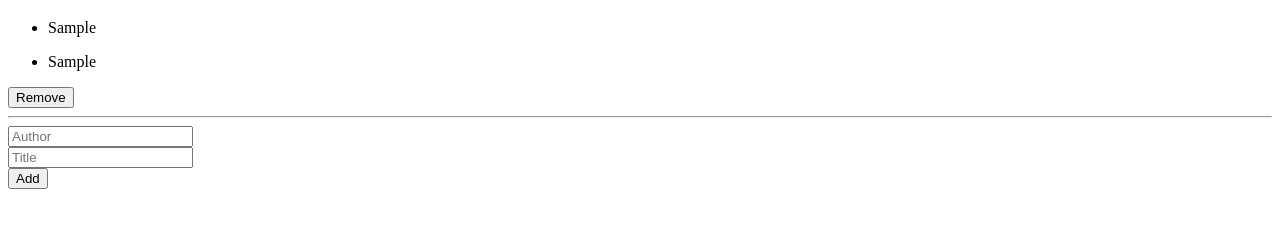
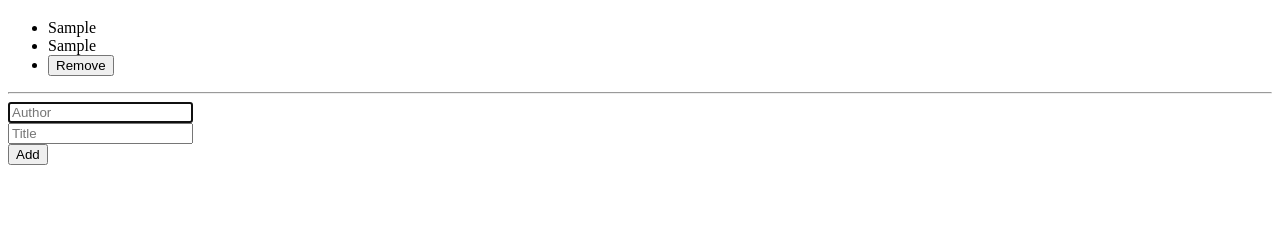
Before and after one commit to odhiambo-ed/Awesome-books, a plain HTML site: page index.html in a window 1280 px wide. Both pictures are taken after typing "Sample", "Sample" into the empty fields and a click on the button "Add". Shown: the part 61-288 px from the top of the page. Drawn offline with Linux system fonts and the light colour scheme.

Commit message:
Add Local Storage

```diff
--- a/index.html
+++ b/index.html
@@ -20,11 +20,12 @@
             </div>
             <div class="book-add">
                 <div class="field-add">
-                    <form>
+                    <form id="add-form">
                         <input id="author" type="text" placeholder="Author"><br>
-                        <input id="title" type="text" placeholder="Title"><br>
+                        <input id="book" type="text" placeholder="Title"><br>
+                        <button id="add-btn" type="submit" class="add-btn">Add</button>
                     </form>
-                    <button id="add-btn" type="button" class="add-btn">Add</button>
+
                 </div>
             </div>
         </div>
--- a/main.js
+++ b/main.js
@@ -1,44 +1,131 @@
-//list of books collection
-const listOfBooks = [];
+let form = document.getElementById('add-form');
+let bookItems = document.getElementById('book-items');
 
-// DOM
-const bookTitle = document.getElementById('title');
-const bookAuthor = document.getElementById('author');
-const container = document.querySelector('.book-display');
-const addBtn = document.getElementById('add-btn');
+// object to hold the book items
+let bookList = [];
 
-//calling a constructor function/sets value of this to be new empty object
-class Book {
-    constructor(bookTit, bookAuth) {
-        this.title = bookTit,
-        this.author = bookAuth,
-        this.id = bookTit;
+// Submit Event, when form is submitted, add the book to the local storage and then display to browser
+form.addEventListener('submit', (e) => {
+    // prevent the page from refreshing after pressing the submit button
+    e.preventDefault();
+
+    // Get the Input Values
+    const newBook = document.querySelector('#book').value;
+    const newAuthor = document.querySelector('#author').value;
+
+    // declare the book as an object to add to the book list
+    const book = {
+        title: newBook,
+        author: newAuthor,
+        id: bookList.length + 1,
+    }
+
+    // add the new book to local storage
+    addBookToLocalStorage(book);
+
+    // display the new book to the browser
+    displayBook(book);
+
+    //clear the input fields
+    document.querySelector('#book').value = '';
+    document.querySelector('#author').value = '';
+
+    //focus on the book title text box
+    document.querySelector('#author').focus();
+});
+
+// function to display book to the page
+const displayBook = (book) => {
+
+    //create ul to hold book information
+    let bookUl = document.createElement('ul');
+    bookUl.className = 'book-items';
+    bookUl.setAttribute('data-id', book.id);
+
+    // Create book title as list item
+    let bookTitle = document.createElement('li');
+    // Add Class
+    bookTitle.className = 'book-list';
+    bookTitle.textContent = book.title;
+
+    // Create book author as list item
+    let bookAuthor = document.createElement('li');
+    // Add Class
+    bookAuthor.className = 'book-list';
+    bookAuthor.textContent = book.author;
+
+    // Create a list item to hold delete button
+    let deleteBook = document.createElement('li');
+
+    //create delete button
+    let deleteButton = document.createElement('button');
+    deleteButton.className = 'remove-btn';
+    deleteButton.textContent = 'Remove';
+
+    // append children to the UL
+
+    // add delete button to it's corresponding list item
+    deleteBook.appendChild(deleteButton)
+
+    bookUl.appendChild(bookTitle);
+    bookUl.appendChild(bookAuthor);
+    bookUl.appendChild(deleteBook);
+
+    // append the ul we created to the parent container
+    let container = document.querySelector('.book-display');
+    container.appendChild(bookUl);
+    container.appendChild(document.createElement('hr'));
+
+}
+
+// function to store the book to the local storage
+const addBookToLocalStorage = (book) => {
+    bookList.push(book);
+
+    localStorage.setItem('books', JSON.stringify(bookList));
+}
+
+// function to load books from the local storage and display to html
+const loadBooksFromStorage = () => {
+    // check if the localStorage has the books stored
+    if(localStorage.getItem('books') !== null){
+        // save the book list to the global object
+        bookList = JSON.parse(localStorage.getItem('books'));
+
+        // loop through the books to display to browser
+        for(let i = 0; i < bookList.length; i += 1){
+            displayBook(bookList[i])
+        }
     }
 }
 
+// function to remove book from localStorage
+const removeBookFromLocalStorage = (bookId) => {
+    // filter function to return all the books that do not match the given id
+    let newList = bookList.filter((book) => {
+        return book.id != bookId
+    });
 
-// indent html section into the container
+    // update the global book list
+    bookList = newList;
 
-function addSection(title, author) {
-    container.innerHTML += `
-    <ul>
-    <li>${title}</p>
-    <li>${author}</p>
-    </ul>
-    <button type="button" id="title">Remove</button>
-    <hr>
-    </div>
-    `
+    // save the new list to local storage
+    localStorage.setItem('books', JSON.stringify(bookList))
 }
 
-//adding a fucntion with an event listner to add button
-function addBook (){
- addBtn.addEventListener('click', () => {
-    listOfBooks.push(new Book(bookTitle.value, bookAuthor.value));
-    addSection(bookTitle.value,bookAuthor.value);
-    bookTitle.value = '';
-    bookAuthor.value = '';
+
+// event listener when the user clicks on remove button
+document.addEventListener('click',function(e){
+    if(e.target && e.target.className === 'remove-btn'){
+        e.target.closest('ul').nextSibling.remove();
+
+        let id = e.target.closest('ul').getAttribute('data-id');
+
+        e.target.closest('ul').remove();
+
+        removeBookFromLocalStorage(id);
+     }
  });
-};
 
-addBook();
+// when the page loads, read stored books from local storage and display them to browser
+loadBooksFromStorage();
```
